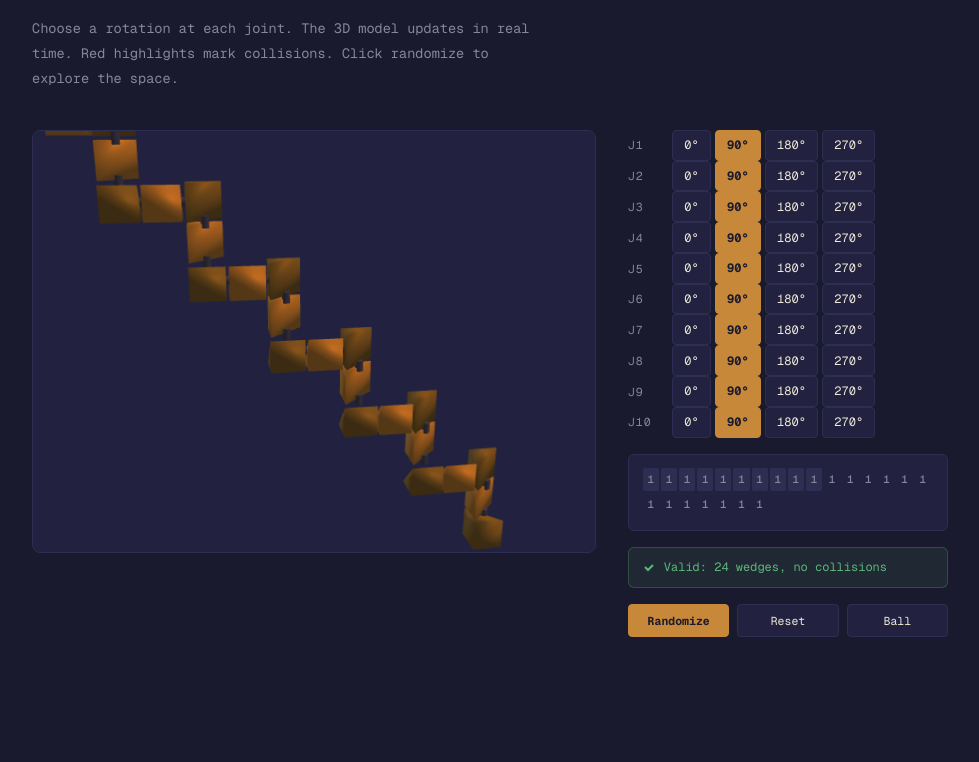
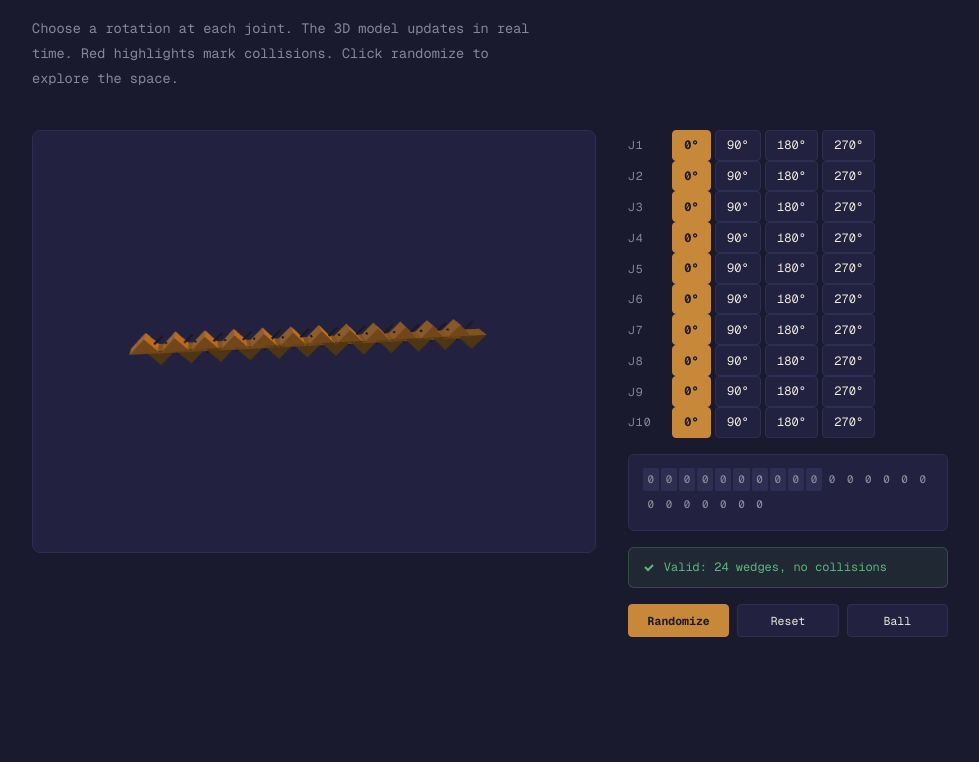
Before and after one commit to EricSpencer00/rubix-snake-puzzle, a plain HTML site: page docs/index.html in a window 1280 px wide. Shown: the part 2006-2768 px from the top of the page, without its empty margins (150-1129 px from the left). Drawn offline with nearby package versions, Linux system fonts and the light colour scheme; animation ran at ten frames a second; a web font is replaced by a local one.

Commit message:
Model Rubik's Snake wedge geometry

```diff
--- a/docs/index.html
+++ b/docs/index.html
@@ -763,17 +763,17 @@ function heroSnake() {
   scene.add(ambient, dir1, dir2);
 
   // Build a known pretty configuration (ball-ish shape)
-  const config = [0,1,0,1,0,1,0,1,0,1,0,1,0,1,0,1,0,1,0,1,0,1,0];
+  const config = BALL_CONFIG;
   const group = new THREE.Group();
+  group.scale.setScalar(0.68);
+  group.position.set(2.3, 1.05, 0);
   buildSnakeGeometry(group, config, 0xc8883a, 0x8a6930);
   scene.add(group);
 
-  // Frame the complete snake instead of letting the long chain crowd the title.
-  const bounds = new THREE.Box3().setFromObject(group);
-  const sphere = bounds.getBoundingSphere(new THREE.Sphere());
-  const fitDistance = sphere.radius / Math.sin(THREE.MathUtils.degToRad(camera.fov / 2));
-  camera.position.set(0, Math.min(2, sphere.radius * 0.18), fitDistance * 1.12);
-  camera.lookAt(sphere.center);
+  // Keep the folded chain in the upper-left visual field, leaving the title
+  // readable while the individual triangular shells remain recognizable.
+  camera.position.set(0, 1.5, 14);
+  camera.lookAt(0, 0, 0);
 
   function resize() {
     const w = canvas.parentElement.clientWidth;
@@ -795,142 +795,239 @@ function heroSnake() {
   })();
 }
 
-// ─── SNAKE GEOMETRY ENGINE ───
-const DIRS = {
-  PosX:[1,0,0], NegX:[-1,0,0],
-  PosY:[0,1,0], NegY:[0,-1,0],
-  PosZ:[0,0,1], NegZ:[0,0,-1],
-};
-const NEG = { PosX:'NegX', NegX:'PosX', PosY:'NegY', NegY:'PosY', PosZ:'NegZ', NegZ:'PosZ' };
+// A Rubik's Snake is a chain of half-cubes: 24 right-isosceles triangular
+// prisms, alternating upside-down, with each joint rotating the remaining
+// chain around a leg-face hinge.
+const PIECE_SIZE = 1;
+const PIECE_WIDTH = Math.SQRT2 * PIECE_SIZE;
+const LATTICE_X = [1, 0, 0];
+const LATTICE_Y = [0, -1, 0];
+const LATTICE_Z = [0, 0, 1];
+const BALL_CONFIG = [3,3,1,3,1,1,3,1,3,3,1,3,1,1,3,1,3,3,1,3,0,1,3];
+const LOCAL_JOINT_CENTER = new THREE.Vector3((3 * PIECE_WIDTH) / 4, PIECE_WIDTH / 4, 0);
 
-function crossDir(a, b) {
-  const va = DIRS[a], vb = DIRS[b];
-  const c = [
-    va[1]*vb[2]-va[2]*vb[1],
-    va[2]*vb[0]-va[0]*vb[2],
-    va[0]*vb[1]-va[1]*vb[0],
+function addInt(a, b) { return [a[0] + b[0], a[1] + b[1], a[2] + b[2]]; }
+function scaleInt(a, factor) { return [a[0] * factor, a[1] * factor, a[2] * factor]; }
+function subtractInt(a, b) { return [a[0] - b[0], a[1] - b[1], a[2] - b[2]]; }
+function dotInt(a, b) { return a[0] * b[0] + a[1] * b[1] + a[2] * b[2]; }
+function crossInt(a, b) {
+  return [
+    a[1] * b[2] - a[2] * b[1],
+    a[2] * b[0] - a[0] * b[2],
+    a[0] * b[1] - a[1] * b[0],
   ];
-  for (const [k,v] of Object.entries(DIRS)) {
-    if (v[0]===c[0] && v[1]===c[1] && v[2]===c[2]) return k;
-  }
-  return 'PosX';
 }
 
-function applyRot(fwd, up, rot) {
-  const right = crossDir(fwd, up);
-  if (rot===0) return up;
-  if (rot===1) return right;
-  if (rot===2) return NEG[up];
-  if (rot===3) return NEG[right];
-  return up;
+function rotateQuarter(value, axis, quarterTurns) {
+  const turn = ((quarterTurns % 4) + 4) % 4;
+  const parallel = scaleInt(axis, dotInt(axis, value));
+  if (turn === 0) return [...value];
+  if (turn === 1) return addInt(crossInt(axis, value), parallel);
+  if (turn === 2) return addInt(scaleInt(value, -1), scaleInt(parallel, 2));
+  return addInt(scaleInt(crossInt(axis, value), -1), parallel);
+}
+
+function nextExactState(state, index, formulaTurn) {
+  const even = index % 2 === 0;
+  const faceSpan = even ? state.a : state.b;
+  const axis = scaleInt(even ? state.b : state.a, -1);
+  const pivot2 = addInt(state.origin2, addInt(faceSpan, state.c));
+  const unrotatedOrigin2 = addInt(state.origin2, scaleInt(faceSpan, 2));
+  const turn = -formulaTurn;
+  return {
+    origin2: addInt(pivot2, rotateQuarter(subtractInt(unrotatedOrigin2, pivot2), axis, turn)),
+    a: rotateQuarter(scaleInt(state.a, -1), axis, turn),
+    b: rotateQuarter(scaleInt(state.b, -1), axis, turn),
+    c: rotateQuarter(state.c, axis, turn),
+  };
+}
+
+function cornerCode(point, cell) {
+  const x = point[0] - cell[0];
+  const y = point[1] - cell[1];
+  const z = point[2] - cell[2];
+  return x | (y << 1) | (z << 2);
+}
+
+function typeFromCorners(corners) {
+  const occupied = new Set(corners);
+  const missing = Array.from({length: 8}, (_, corner) => corner).filter(corner => !occupied.has(corner));
+  const difference = missing[0] ^ missing[1];
+  const edgeAxis = difference === 1 ? 0 : difference === 2 ? 1 : difference === 4 ? 2 : -1;
+  const otherAxes = [0,1,2].filter(axis => axis !== edgeAxis);
+  const fixedBits = ((missing[0] >> otherAxes[0]) & 1)
+    | (((missing[0] >> otherAxes[1]) & 1) << 1);
+  return edgeAxis * 4 + fixedBits;
+}
+
+function complementaryType(type) {
+  return Math.floor(type / 4) * 4 + ((type % 4) ^ 0b11);
+}
+
+function latticeVector(value) {
+  return new THREE.Vector3()
+    .addScaledVector(new THREE.Vector3(Math.SQRT1_2, -Math.SQRT1_2, 0), value[0])
+    .addScaledVector(new THREE.Vector3(Math.SQRT1_2, Math.SQRT1_2, 0), value[1])
+    .addScaledVector(new THREE.Vector3(0, 0, 1), value[2]);
+}
+
+function calculateLatticePieces(pieceCount, config) {
+  const pieces = [];
+  let state = {origin2: [0,0,0], a: [1,0,0], b: [0,-1,0], c: [0,0,1]};
+  for (let index = 0; index < pieceCount; index++) {
+    const origin = state.origin2.map(coordinate => coordinate / 2);
+    const vertices = [
+      origin,
+      addInt(origin, state.a),
+      addInt(origin, state.b),
+      addInt(origin, state.c),
+      addInt(addInt(origin, state.a), state.c),
+      addInt(addInt(origin, state.b), state.c),
+    ];
+    const cell = [
+      Math.min(...vertices.map(vertex => vertex[0])),
+      Math.min(...vertices.map(vertex => vertex[1])),
+      Math.min(...vertices.map(vertex => vertex[2])),
+    ];
+    pieces.push({
+      piece: index + 1,
+      cell,
+      type: typeFromCorners(vertices.map(vertex => cornerCode(vertex, cell))),
+      origin,
+      basis: [state.a, state.b, state.c],
+    });
+    if (index < pieceCount - 1) state = nextExactState(state, index, config[index] ?? 0);
+  }
+  return pieces;
+}
+
+function calculateVisualTransforms(pieceCount, config) {
+  const pieces = calculateLatticePieces(pieceCount, config);
+  const worldOrigin = new THREE.Vector3(
+    Math.SQRT1_2 * PIECE_SIZE - (PIECE_WIDTH * (pieceCount - 1)) / 4,
+    Math.SQRT1_2 * PIECE_SIZE,
+    -PIECE_SIZE / 2
+  );
+  return pieces.map((piece, index) => {
+    const upper = index % 2 === 1;
+    const localOrigin = new THREE.Vector3(PIECE_WIDTH / 2, upper ? 0 : PIECE_WIDTH / 2, -PIECE_SIZE / 2);
+    const localA = upper ? new THREE.Vector3(...LATTICE_X).negate() : new THREE.Vector3(...LATTICE_X);
+    const localB = upper ? new THREE.Vector3(...LATTICE_Y) : new THREE.Vector3(...LATTICE_Y).negate();
+    const localBasis = new THREE.Matrix4()
+      .makeBasis(localA, localB, new THREE.Vector3(...LATTICE_Z))
+      .transpose();
+    const worldBasis = new THREE.Matrix4().makeBasis(
+      latticeVector(piece.basis[0]),
+      latticeVector(piece.basis[1]),
+      latticeVector(piece.basis[2])
+    );
+    const quaternion = new THREE.Quaternion().setFromRotationMatrix(worldBasis.multiply(localBasis));
+    const position = worldOrigin.clone()
+      .addScaledVector(new THREE.Vector3(Math.SQRT1_2, -Math.SQRT1_2, 0), piece.origin[0])
+      .addScaledVector(new THREE.Vector3(Math.SQRT1_2, Math.SQRT1_2, 0), piece.origin[1])
+      .addScaledVector(new THREE.Vector3(0, 0, 1), piece.origin[2])
+      .sub(localOrigin.applyQuaternion(quaternion));
+    return {position, quaternion};
+  });
+}
+
+function detectCollisions(pieceCount, config) {
+  const occupied = new Map();
+  const collisions = new Set();
+  calculateLatticePieces(pieceCount, config).forEach(piece => {
+    const key = piece.cell.join(',');
+    const cell = occupied.get(key) ?? [];
+    cell.forEach(other => {
+      if (piece.type !== complementaryType(other.type)) {
+        collisions.add(other.piece - 1);
+        collisions.add(piece.piece - 1);
+      }
+    });
+    cell.push(piece);
+    occupied.set(key, cell);
+  });
+  return collisions;
 }
 
 function snakePositions(config) {
-  let pos = [0,0,0], fwd = 'PosX', up = 'PosY', parity = false;
-  const positions = [pos.slice()];
-  const orientations = [{ fwd, up, parity }];
-  const occupied = new Set();
-  occupied.add(pos.join(','));
-  const collisions = new Set();
-
-  for (let i = 0; i < config.length; i++) {
-    const newUp = applyRot(fwd, up, config[i]);
-    const stepDir = parity ? newUp : fwd;
-    const dv = DIRS[stepDir];
-    pos = [pos[0]+dv[0], pos[1]+dv[1], pos[2]+dv[2]];
-
-    const key = pos.join(',');
-    if (occupied.has(key)) collisions.add(positions.length);
-    occupied.add(key);
-    positions.push(pos.slice());
-
-    if (parity) { const nf = newUp; up = NEG[fwd]; fwd = nf; }
-    else { up = newUp; }
-    parity = !parity;
-    orientations.push({ fwd, up, parity });
-  }
-  return { positions, orientations, collisions };
+  const transforms = calculateVisualTransforms(config.length + 1, config);
+  return {
+    positions: transforms.map(transform => [transform.position.x, transform.position.y, transform.position.z]),
+    orientations: transforms,
+    collisions: detectCollisions(config.length + 1, config),
+  };
 }
 
-function createWedgeGeometry(width = 0.88, length = 0.92) {
-  const halfWidth = width / 2;
-  const halfLength = length / 2;
-  const vertices = new Float32Array([
-    -halfWidth, -halfWidth, -halfLength,
-     halfWidth, -halfWidth, -halfLength,
-    -halfWidth,  halfWidth, -halfLength,
-    -halfWidth, -halfWidth,  halfLength,
-     halfWidth, -halfWidth,  halfLength,
-    -halfWidth,  halfWidth,  halfLength,
-  ]);
-  const indices = [
-    0, 2, 1,  3, 4, 5,
-    0, 1, 4,  0, 4, 3,
-    1, 2, 5,  1, 5, 4,
-    2, 0, 3,  2, 3, 5,
-  ];
-  const geometry = new THREE.BufferGeometry();
-  geometry.setAttribute('position', new THREE.BufferAttribute(vertices, 3));
-  geometry.setIndex(indices);
+function createPrismGeometry(upper) {
+  const shape = new THREE.Shape();
+  if (upper) {
+    shape.moveTo(0, PIECE_WIDTH / 2);
+    shape.lineTo(PIECE_WIDTH / 2, 0);
+    shape.lineTo(PIECE_WIDTH, PIECE_WIDTH / 2);
+  } else {
+    shape.moveTo(0, 0);
+    shape.lineTo(PIECE_WIDTH, 0);
+    shape.lineTo(PIECE_WIDTH / 2, PIECE_WIDTH / 2);
+  }
+  shape.closePath();
+  const geometry = new THREE.ExtrudeGeometry(shape, {
+    depth: PIECE_SIZE,
+    steps: 1,
+    bevelEnabled: true,
+    bevelSegments: 2,
+    bevelSize: 0.018,
+    bevelThickness: 0.018,
+    curveSegments: 1,
+  });
+  geometry.translate(-PIECE_WIDTH / 2, -(upper ? PIECE_WIDTH / 3 : PIECE_WIDTH / 6), -PIECE_SIZE / 2);
   geometry.computeVertexNormals();
+  geometry.computeBoundingBox();
   return geometry;
 }
 
+let prismGeometries;
+function getPrismGeometries() {
+  if (!prismGeometries) prismGeometries = [createPrismGeometry(false), createPrismGeometry(true)];
+  return prismGeometries;
+}
+
 function buildSnakeGeometry(group, config, baseColor, darkColor) {
-  while (group.children.length) group.remove(group.children[0]);
+  while (group.children.length) {
+    const child = group.children[group.children.length - 1];
+    group.remove(child);
+    if (child.material) child.material.dispose();
+  }
 
-  const { positions, collisions } = snakePositions(config);
-  const cx = positions.reduce((s,p) => s+p[0], 0) / positions.length;
-  const cy = positions.reduce((s,p) => s+p[1], 0) / positions.length;
-  const cz = positions.reduce((s,p) => s+p[2], 0) / positions.length;
+  const {collisions} = snakePositions(config);
+  const transforms = calculateVisualTransforms(config.length + 1, config);
+  const [lowerPrism, upperPrism] = getPrismGeometries();
+  const boltGeometry = new THREE.CylinderGeometry(0.055, 0.055, 0.88, 12);
+  const boltAxis = new THREE.Vector3(0, 1, 0);
 
-  const wedgeGeo = createWedgeGeometry();
-  const longAxis = new THREE.Vector3(0, 0, 1);
-
-  positions.forEach((p, i) => {
-    const isCollision = collisions.has(i);
-    const mat = new THREE.MeshStandardMaterial({
-      color: isCollision ? 0xc86a55 : (i % 2 === 0 ? baseColor : darkColor),
-      roughness: 0.6,
-      metalness: 0.1,
+  transforms.forEach((transform, index) => {
+    const material = new THREE.MeshStandardMaterial({
+      color: collisions.has(index) ? 0xc86a55 : (index % 2 === 0 ? baseColor : darkColor),
+      roughness: 0.62,
+      metalness: 0.04,
     });
-    const mesh = new THREE.Mesh(wedgeGeo, mat);
-    mesh.position.set(p[0]-cx, p[1]-cy, p[2]-cz);
-
-    const anchor = positions[i + 1] || positions[i - 1];
-    if (anchor) {
-      const direction = new THREE.Vector3(
-        anchor[0] - p[0],
-        anchor[1] - p[1],
-        anchor[2] - p[2]
-      ).normalize();
-      mesh.quaternion.setFromUnitVectors(longAxis, direction);
-    }
+    const mesh = new THREE.Mesh(index % 2 === 0 ? lowerPrism : upperPrism, material);
+    mesh.position.copy(transform.position);
+    mesh.quaternion.copy(transform.quaternion);
     group.add(mesh);
 
-    // Connection cylinder
-    if (i < positions.length - 1) {
-      const np = positions[i+1];
-      const dx = np[0]-p[0], dy = np[1]-p[1], dz = np[2]-p[2];
-      const len = Math.sqrt(dx*dx+dy*dy+dz*dz);
-      if (len > 0) {
-        const cGeo = new THREE.CylinderGeometry(0.12, 0.12, len * 0.3, 6);
-        const cMat = new THREE.MeshStandardMaterial({ color: 0x444466, roughness: 0.8 });
-        const cyl = new THREE.Mesh(cGeo, cMat);
-        cyl.position.set(
-          (p[0]+np[0])/2-cx,
-          (p[1]+np[1])/2-cy,
-          (p[2]+np[2])/2-cz
-        );
-        const dir = new THREE.Vector3(dx,dy,dz).normalize();
-        const up = new THREE.Vector3(0,1,0);
-        if (Math.abs(dir.dot(up)) < 0.99) {
-          const quat = new THREE.Quaternion().setFromUnitVectors(up, dir);
-          cyl.quaternion.copy(quat);
-        }
-        group.add(cyl);
-      }
-    }
+    if (index >= transforms.length - 1) return;
+    const jointAxis = new THREE.Vector3(
+      Math.SQRT1_2,
+      (index % 2 === 0 ? 1 : -1) * Math.SQRT1_2,
+      0
+    ).applyQuaternion(transform.quaternion).normalize();
+    const bolt = new THREE.Mesh(
+      boltGeometry,
+      new THREE.MeshStandardMaterial({color: 0x34344a, roughness: 0.78, metalness: 0.18})
+    );
+    bolt.position.copy(LOCAL_JOINT_CENTER).applyQuaternion(transform.quaternion).add(transform.position);
+    bolt.quaternion.setFromUnitVectors(boltAxis, jointAxis);
+    group.add(bolt);
   });
 }
 
@@ -938,7 +1035,7 @@ heroSnake();
 
 // ─── INTERACTIVE BUILDER ───
 const NUM_JOINTS = 23;
-let builderConfig = Array(NUM_JOINTS).fill(1);
+let builderConfig = Array(NUM_JOINTS).fill(0);
 let builderScene, builderCamera, builderRenderer, builderGroup;
 let builderDrag = false, builderPrevMouse = {x:0,y:0};
 let builderRotX = 0.3, builderRotY = 0;
@@ -1030,6 +1127,13 @@ function buildJointControls() {
 function updateBuilder() {
   buildSnakeGeometry(builderGroup, builderConfig, 0xc8883a, 0x8a6930);
   builderRotX = 0.3;
+  builderGroup.rotation.set(builderRotX, 0, 0);
+
+  const bounds = new THREE.Box3().setFromObject(builderGroup);
+  const sphere = bounds.getBoundingSphere(new THREE.Sphere());
+  const fitDistance = sphere.radius / Math.sin(THREE.MathUtils.degToRad(builderCamera.fov / 2));
+  builderCamera.position.copy(sphere.center).add(new THREE.Vector3(0, sphere.radius * 0.08, fitDistance * 1.12));
+  builderCamera.lookAt(sphere.center);
 
   const { positions, collisions } = snakePositions(builderConfig);
   const isValid = collisions.size === 0;
@@ -1040,7 +1144,8 @@ function updateBuilder() {
     statusEl.innerHTML = `<svg width="14" height="14" viewBox="0 0 14 14" fill="none" stroke="currentColor" stroke-width="2"><path d="M3 7l3 3 5-5"/></svg><span>Valid: ${positions.length} wedges, no collisions</span>`;
   } else {
     statusEl.className = 'builder-status status-invalid';
-    statusEl.innerHTML = `<svg width="14" height="14" viewBox="0 0 14 14" fill="none" stroke="currentColor" stroke-width="2"><path d="M4 4l6 6M10 4l-6 6"/></svg><span>Collision at wedge${collisions.size>1?'s':''} ${[...collisions].join(', ')}</span>`;
+    const collisionLabels = [...collisions].map(index => index + 1).join(', ');
+    statusEl.innerHTML = `<svg width="14" height="14" viewBox="0 0 14 14" fill="none" stroke="currentColor" stroke-width="2"><path d="M4 4l6 6M10 4l-6 6"/></svg><span>Collision at wedge${collisions.size>1?'s':''} ${collisionLabels}</span>`;
   }
 
   const display = document.getElementById('config-display');
@@ -1056,13 +1161,13 @@ function randomizeSnake() {
 }
 
 function resetSnake() {
-  builderConfig = Array(NUM_JOINTS).fill(1);
+  builderConfig = Array(NUM_JOINTS).fill(0);
   buildJointControls();
   updateBuilder();
 }
 
 function ballSnake() {
-  builderConfig = [0,1,0,1,0,1,0,1,0,1,0,1,0,1,0,1,0,1,0,1,0,1,0];
+  builderConfig = BALL_CONFIG.slice();
   buildJointControls();
   updateBuilder();
 }
```
